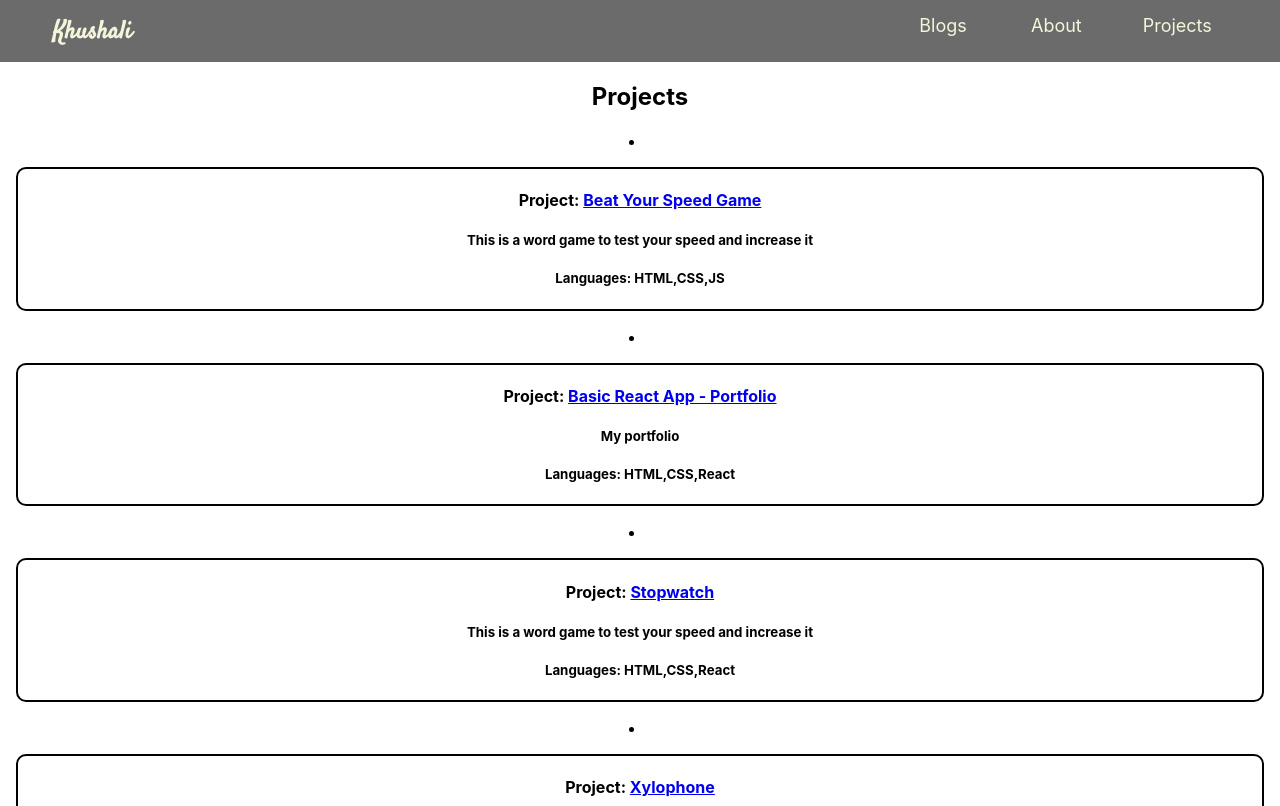
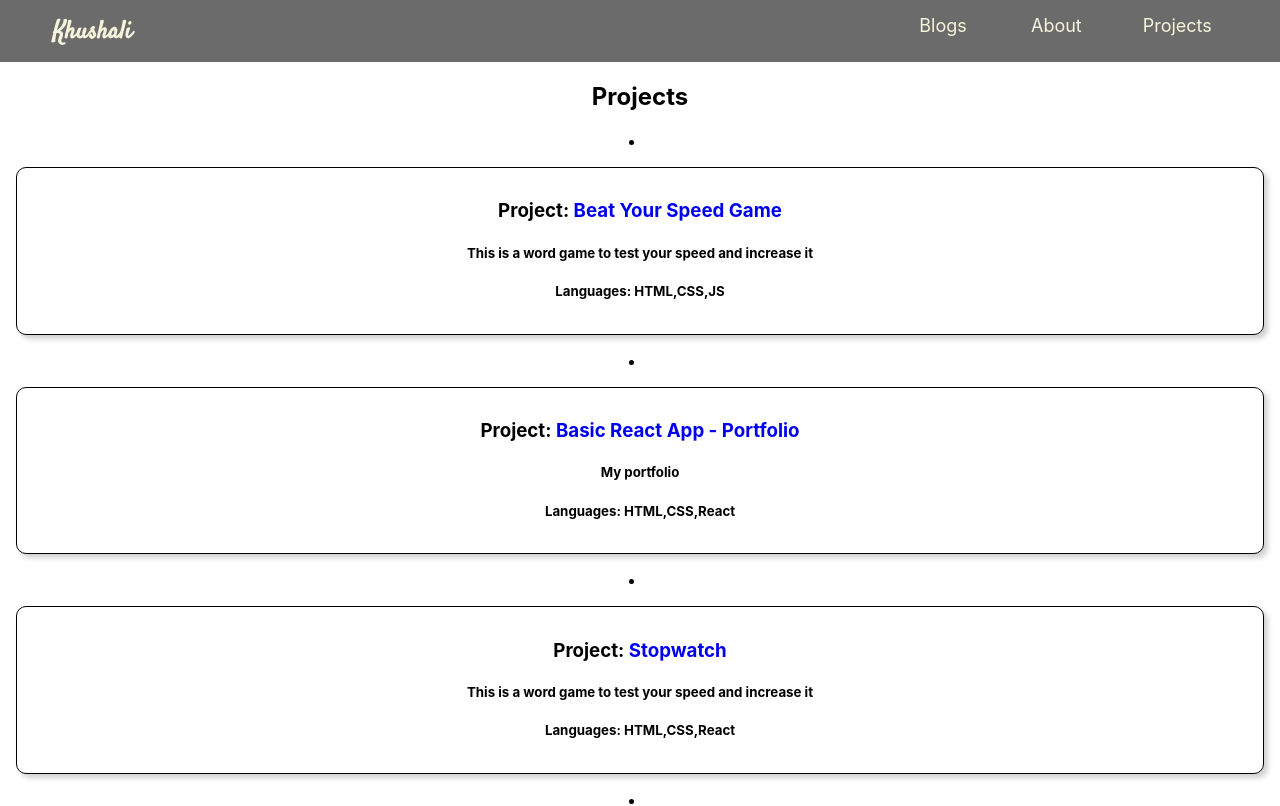
Before and after one commit to khushali77/P2-Portfolio-app, a React (Create React App) app: page /projects in a window 1280 px wide. Shown: the top 806 px of the page. Built offline with nearby package versions, Linux system fonts and the light colour scheme.

Commit message:
Modified css in blogs and projects

```diff
--- a/src/App.css
+++ b/src/App.css
@@ -152,9 +152,20 @@ input{
 }
 
 .projectlinks{
-  border: solid 2px black;
+  border: solid 0.5px black;
   border-radius: 10px;
   margin: 16px;
+  padding: 1%;
+  box-shadow:-4px -4px 5px rgba(255,255,255,0.28),4px 4px 5px rgba(51, 51, 51, 0.226);
+}
+
+.projectlinks:hover{
+  box-shadow: inset 4px 4px 5px rgba(51, 51, 51, 0.226);
+  background-color:  rgba(150, 150, 150, 0.356);
+}
+
+.projectlinks a{
+  text-decoration: none;
 }
 
 .blogs{
@@ -162,10 +173,22 @@ input{
 }
 
 .blogslinks{
-  border: solid 2px black;
+  border: solid 0.5px black;
   border-radius: 10px;
   margin: 16px;
+  padding: 1%;
+  box-shadow:-4px -4px 5px rgba(255,255,255,0.28),4px 4px 5px rgba(51, 51, 51, 0.226);
 }
+
+.blogslinks a{
+  text-decoration: none;
+}
+
+.blogslinks:hover{
+  box-shadow: inset 4px 4px 5px rgba(51, 51, 51, 0.226);
+  background-color:  rgba(150, 150, 150, 0.356);
+}
+
 
 @media(max-width:900px){
   .main-section{
--- a/src/components/projects.jsx
+++ b/src/components/projects.jsx
@@ -4,7 +4,7 @@ import {ProjectList} from "../profileData"
 export const Project = (props) =>{
     return(
      <div className="projectlinks" key={props.data.id}>
-        <h4>Project: <a href={props.data.link} rel="noreferrer" target="_blank">{props.data.name}</a></h4>
+        <h3>Project: <a href={props.data.link} rel="noreferrer" target="_blank">{props.data.name}</a></h3>
         <h5>{props.data.desc}</h5>
         <h5>Languages: {props.data.lang}</h5>
      </div>
```
Also changed, not shown: 1 other file (tests, documents, lock files or other folders).
